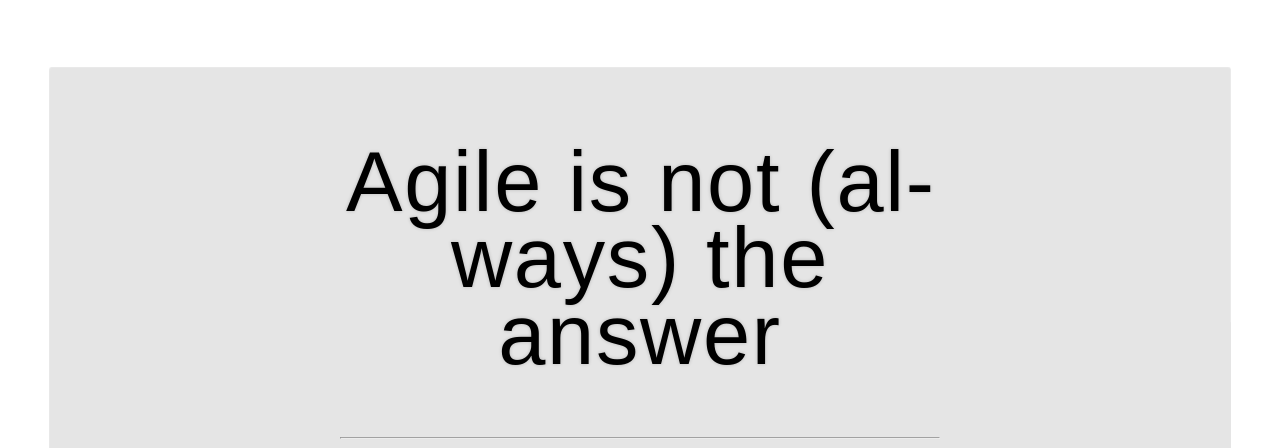
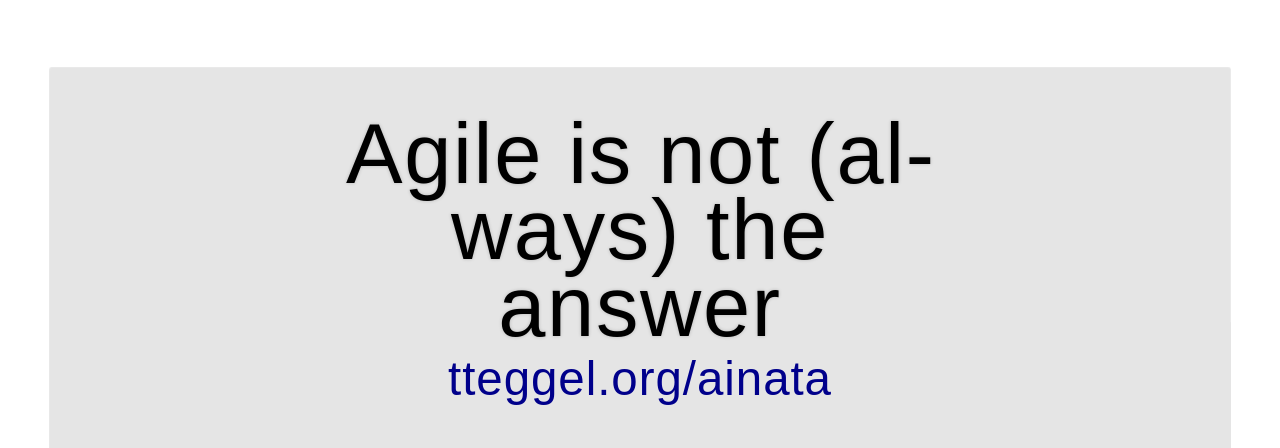
Before and after one commit to thom-leggett/ainata, a plain HTML site: page index.html in a window 1280 px wide. Shown: the top 448 px of the page. Drawn offline with Linux system fonts and the light colour scheme; a web font is replaced by a local one.

Commit message:
Title page

```diff
--- a/index.html
+++ b/index.html
@@ -37,6 +37,7 @@
           <div class="middle">
             <div>
               <h1>Agile is not (always) the answer</h1>
+              <h2><a href="http://tteggel.org/ainata">tteggel.org/ainata</a></h2>
               <p>&nbsp;</p>
               <hr/>
               <p><strong>Thom Leggett</strong></p>
@@ -304,7 +305,6 @@
            </div>
            <footer><a href="https://commons.wikimedia.org/wiki/File:Cynefin_as_of_1st_June_2014.png">Cynefin diagram</a> copied from Snowded on wikimedia. Licence <a href="https://creativecommons.org/licenses/by-sa/3.0/">CC BY-SA 3.0</a></footer>
          </section>
-
        </section>
 
       </div>
@@ -321,6 +321,7 @@
       center: false,
       transition: 'cube',
       backgroundTransition: 'concave',
+      loop: true,
       dependencies: [
       { src: 'lib/js/classList.js', condition: function() { return !document.body.classList; } },
       { src: 'plugin/markdown/marked.js', condition: function() { return !!document.querySelector( '[data-markdown]' ); } },
```
